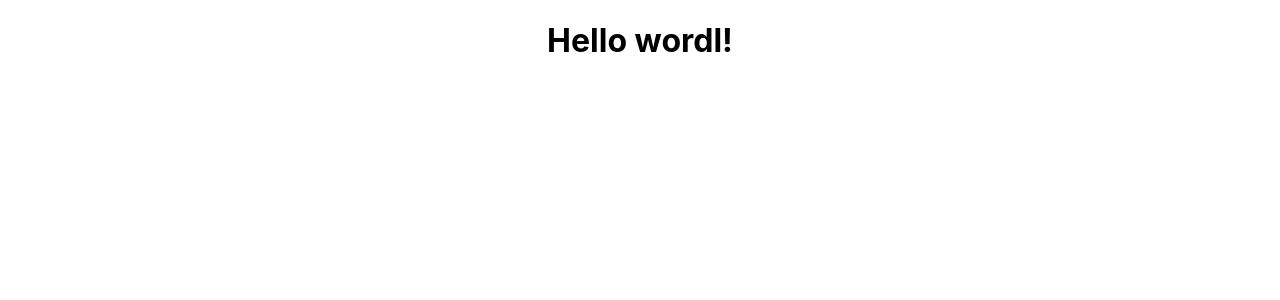
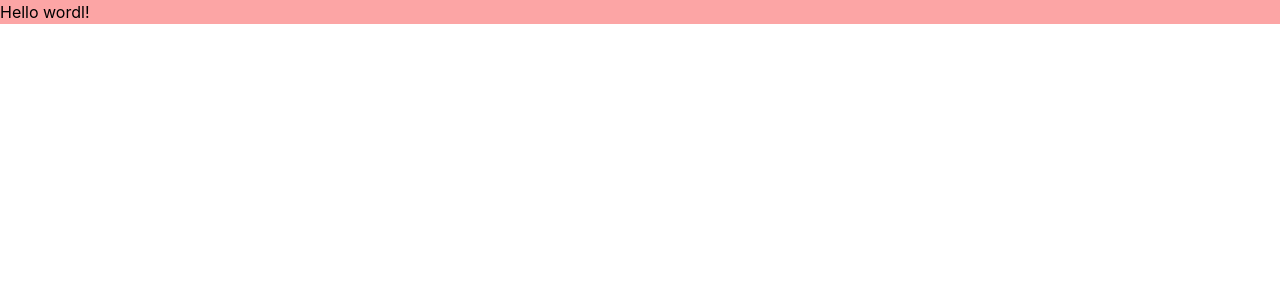
Before and after one commit to Opeyemi-Omotayo/civil-clothing-brand, a React (Create React App) app: page / in a window 1280 px wide. Shown: the top 300 px of the page. Built offline with nearby package versions, Linux system fonts and the light colour scheme.

Commit message:
added tailwind CSS

```diff
--- a/package.json
+++ b/package.json
@@ -39,5 +39,8 @@
       "last 1 firefox version",
       "last 1 safari version"
     ]
+  },
+  "devDependencies": {
+    "tailwindcss": "^3.3.3"
   }
 }
--- a/src/App.tsx
+++ b/src/App.tsx
@@ -1,10 +1,9 @@
 import React from 'react';
-import logo from './logo.svg';
 import './App.css';
 
 function App() {
   return (
-    <div className="App">
+    <div className="bg-red-300">
       <h1>Hello wordl!</h1>
     </div>
   );
--- a/src/index.css
+++ b/src/index.css
@@ -1,3 +1,7 @@
+@tailwind base;
+@tailwind components;
+@tailwind utilities;
+
 body {
   margin: 0;
   font-family: -apple-system, BlinkMacSystemFont, 'Segoe UI', 'Roboto', 'Oxygen',
--- /dev/null
+++ b/tailwind.config.js
@@ -0,0 +1,10 @@
+/** @type {import('tailwindcss').Config} */
+module.exports = {
+  content: [
+    "./src/**/*.{js,jsx,ts,tsx}",
+  ],
+  theme: {
+    extend: {},
+  },
+  plugins: [],
+}
```
Also changed, not shown: 1 other file (tests, documents, lock files or other folders).
